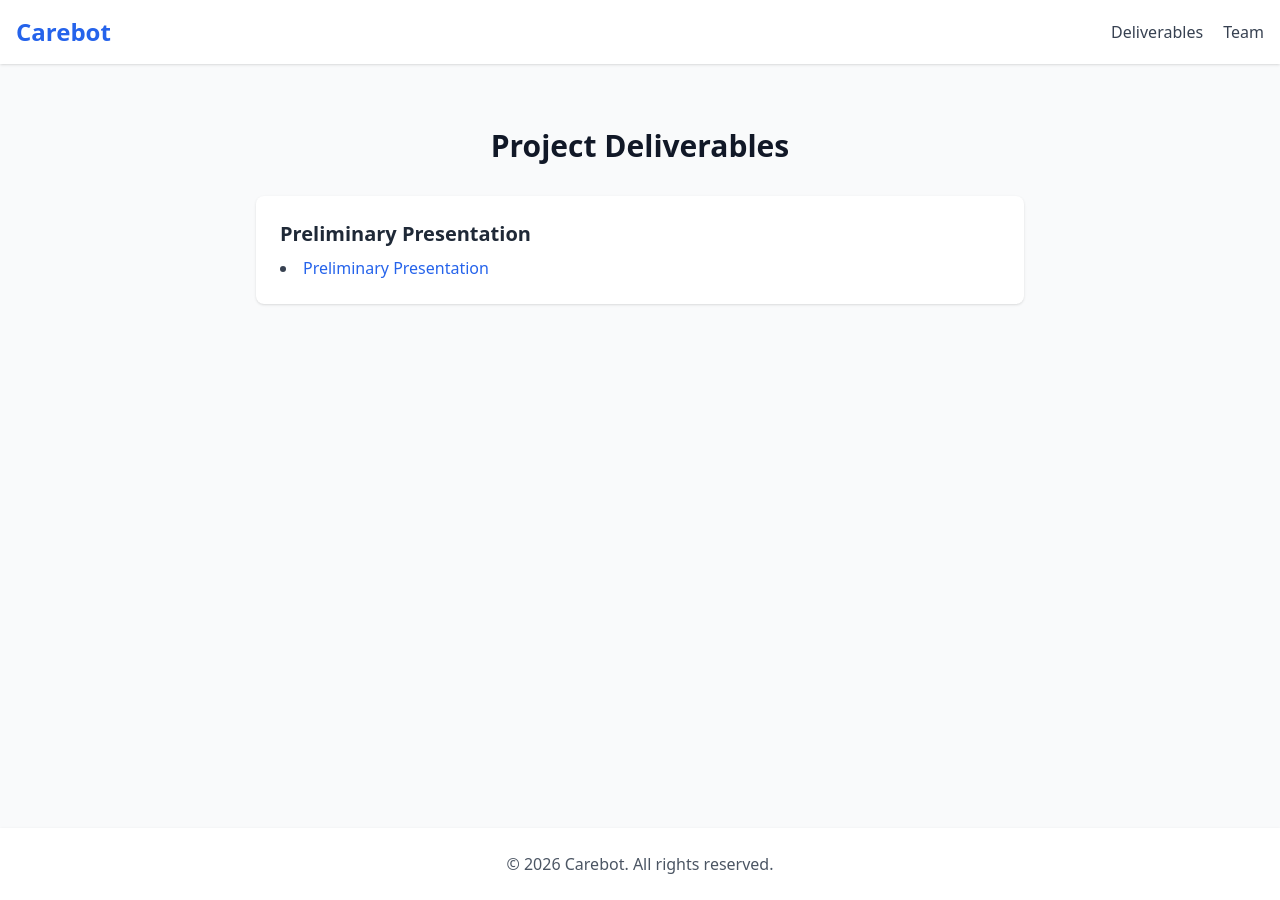
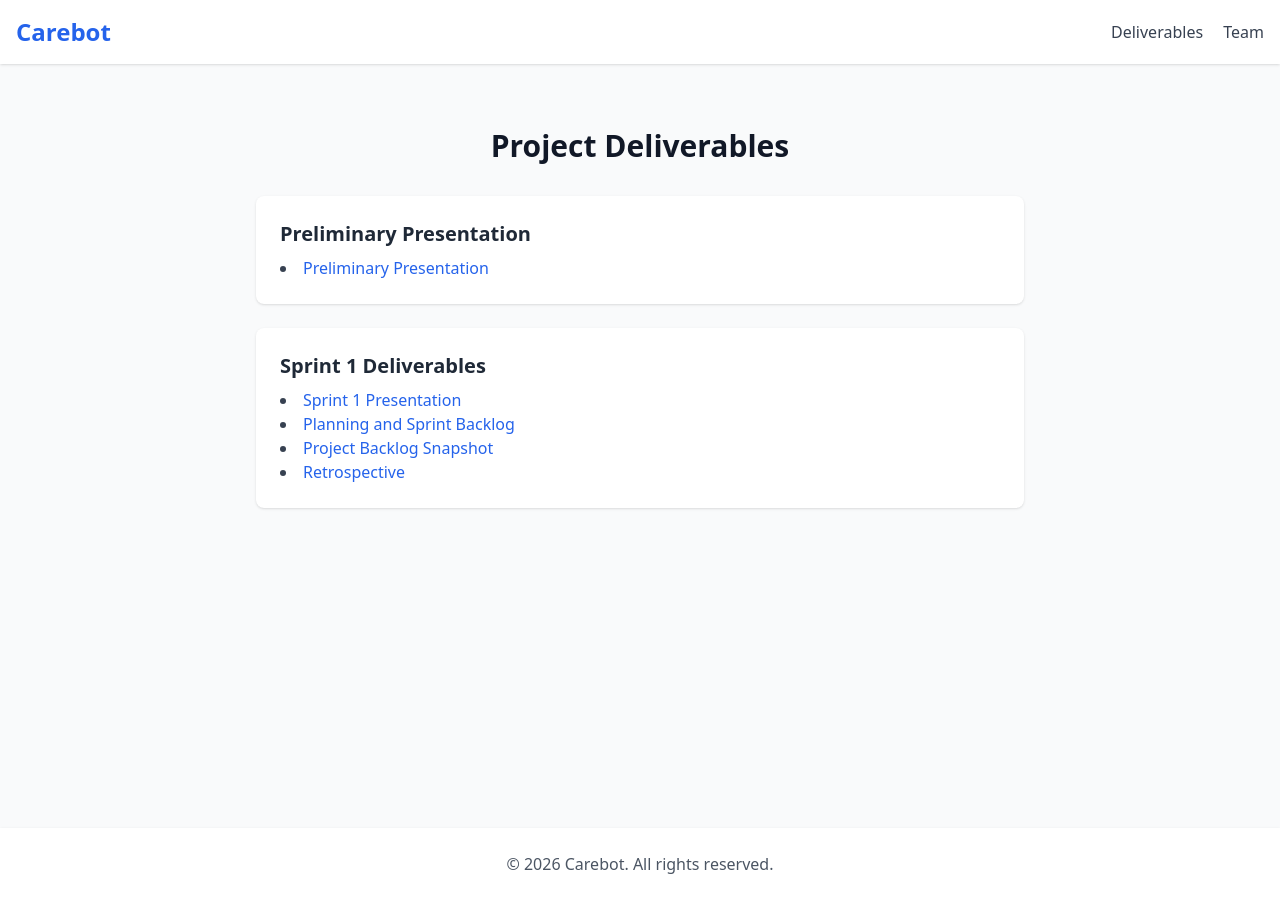
Before and after one commit to Distrubuted-Autonomy-Lab/carebot-project-website, a Jekyll site: the page built from deliverables.md, in a window 1280 px wide. Built offline with Jekyll 4.4.1, drawn with Linux system fonts in a browser that asks for light colours; nearby versions of some CDN libraries.

Commit message:
Add sprint 1 changes to .md file

```diff
--- a/deliverables.md
+++ b/deliverables.md
@@ -14,5 +14,15 @@ title: Deliverables
       <li><a href="assets/deliverables/PreliminaryPresentation.pdf" class="text-blue-600 hover:underline">Preliminary Presentation</a></li>
     </ul>
   </div>
+
+  <div class="bg-white rounded-lg shadow p-6 hover:shadow-lg transition">
+    <h3 class="text-xl font-semibold mb-2">Sprint 1 Deliverables</h3>
+    <ul class="list-disc list-inside text-gray-700">
+      <li><a href="assets/deliverables/sprint-1/Caregiver Connect Chatbot - Sprint 1.pdf" class="text-blue-600 hover:underline">Sprint 1 Presentation</a></li>
+      <li><a href="assets/deliverables/sprint-1/Sprint 1 Planning and Backlog.pdf" class="text-blue-600 hover:underline">Planning and Sprint Backlog</a></li>
+      <li><a href="assets/deliverables/sprint-1/Sprint 1 Project snapshot.png" class="text-blue-600 hover:underline">Project Backlog Snapshot</a></li>
+      <li><a href="assets/deliverables/sprint-1/Sprint 1 Retrospective.pdf" class="text-blue-600 hover:underline">Retrospective</a></li>
+    </ul>
+  </div>
 </div>
 </section>
```
